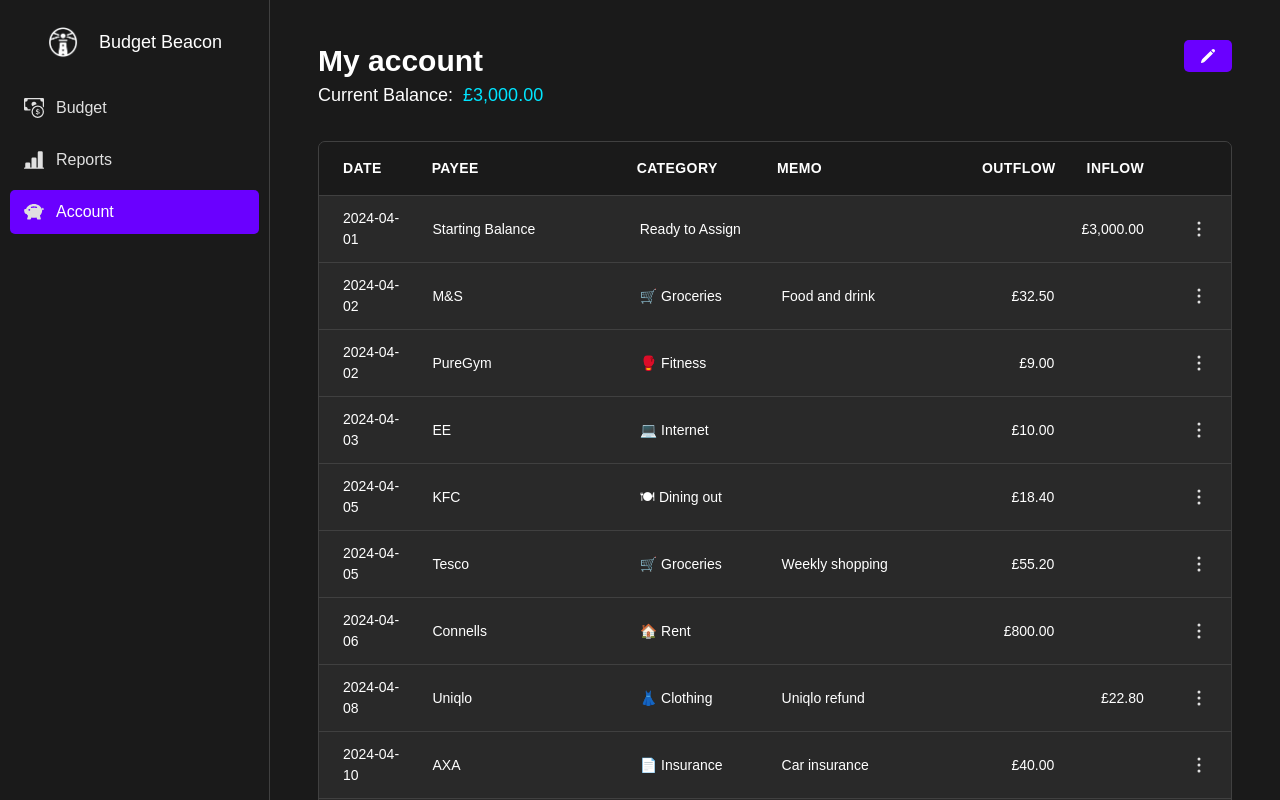
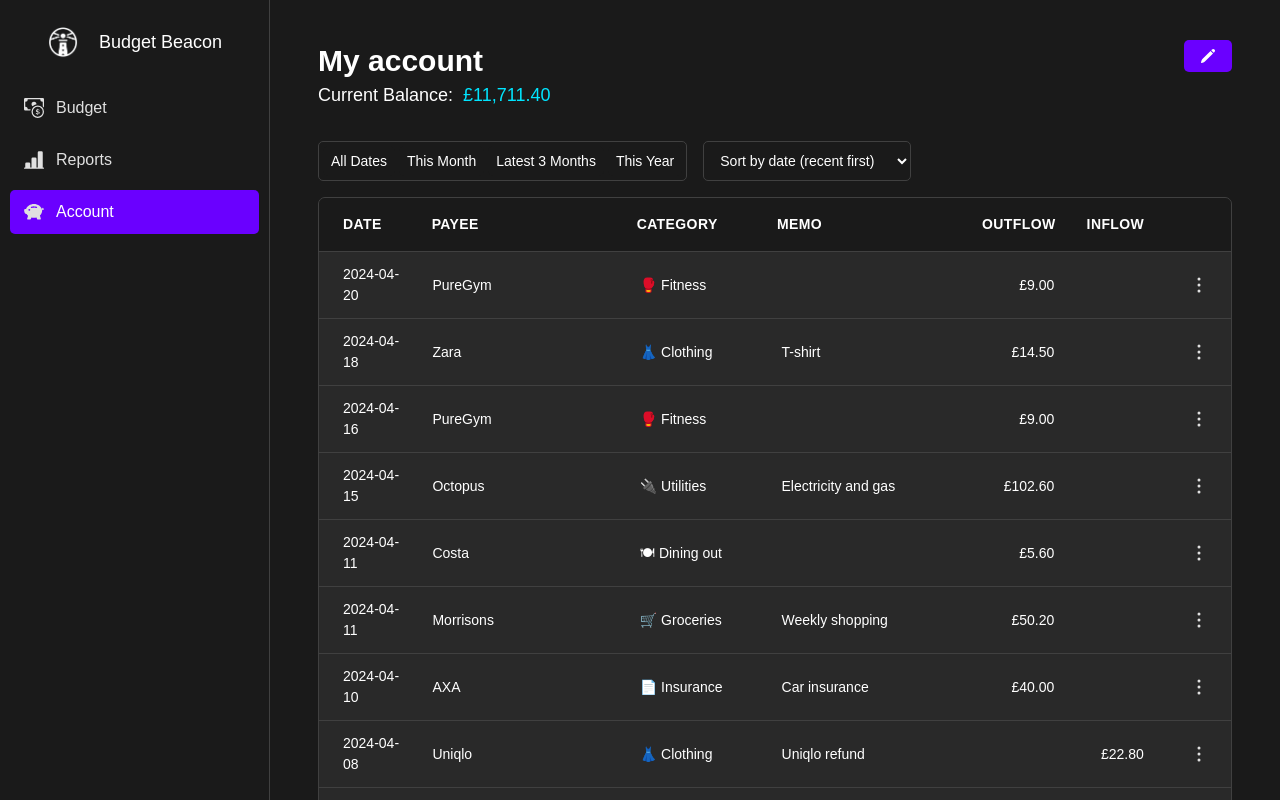
Before and after one commit to lawjingw/budget-beacon, a React (Vite) app: page /account in a window 1280 px wide. Built offline with nearby package versions, Linux system fonts and the light colour scheme.

Commit message:
Added filter and sortBy

```diff
--- a/src/app/store.js
+++ b/src/app/store.js
@@ -7,7 +7,7 @@ import { v4 as uuid } from "uuid";
 const preloadedState = {
   account: {
     name: "My account",
-    currentBalance: 3000,
+    currentBalance: 11711.4,
     transactions: [
       {
         id: uuid(),
@@ -151,7 +151,7 @@ const preloadedState = {
         budgetId: "readyToAssign",
         memo: "",
         cashFlow: "inflow",
-        amount: 3000,
+        amount: 2820,
       },
       {
         id: uuid(),
@@ -223,7 +223,224 @@ const preloadedState = {
         budgetId: "2",
         cashFlow: "outflow",
         amount: 56.7,
-        memo: "water",
+        memo: "Water",
+      },
+      {
+        id: uuid(),
+        date: backMonth(2, "1"),
+        payee: "Starting Balance",
+        budgetId: "readyToAssign",
+        memo: "",
+        cashFlow: "inflow",
+        amount: 2980,
+      },
+      {
+        id: uuid(),
+        date: backMonth(2, "3"),
+        payee: "BBC",
+        budgetId: "13",
+        cashFlow: "outflow",
+        amount: 112.5,
+        memo: "",
+      },
+      {
+        id: uuid(),
+        date: backMonth(2, "4"),
+        payee: "PureGym",
+        budgetId: "8",
+        cashFlow: "outflow",
+        amount: 9,
+        memo: "",
+      },
+      {
+        id: uuid(),
+        date: backMonth(2, "11"),
+        payee: "EE",
+        budgetId: "11",
+        cashFlow: "outflow",
+        amount: 10,
+        memo: "",
+      },
+      {
+        id: uuid(),
+        date: backMonth(2, "18"),
+        payee: "Tesco",
+        budgetId: "3",
+        cashFlow: "outflow",
+        amount: 77.2,
+        memo: "Weekly shopping",
+      },
+      {
+        id: uuid(),
+        date: backMonth(2, "22"),
+        payee: "AXA",
+        budgetId: "12",
+        cashFlow: "outflow",
+        amount: 40,
+        memo: "Car insurance",
+      },
+      {
+        id: uuid(),
+        date: backMonth(2, "24"),
+        payee: "TFL",
+        budgetId: "15",
+        cashFlow: "outflow",
+        amount: 22.9,
+        memo: "",
+      },
+      {
+        id: uuid(),
+        date: backMonth(3, "1"),
+        payee: "Starting Balance",
+        budgetId: "readyToAssign",
+        memo: "",
+        cashFlow: "inflow",
+        amount: 3053,
+      },
+
+      {
+        id: uuid(),
+        date: backMonth(3, "5"),
+        payee: "Weekday",
+        budgetId: "6",
+        cashFlow: "outflow",
+        amount: 14.5,
+        memo: "Jeans",
+      },
+      {
+        id: uuid(),
+        date: backMonth(3, "5"),
+        payee: "M&S",
+        budgetId: "3",
+        cashFlow: "outflow",
+        amount: 18.2,
+        memo: "Food and drink",
+      },
+      {
+        id: uuid(),
+        date: backMonth(3, "6"),
+        payee: "PureGym",
+        budgetId: "8",
+        cashFlow: "outflow",
+        amount: 9,
+        memo: "",
+      },
+      {
+        id: uuid(),
+        date: backMonth(3, "16"),
+        payee: "Morrisons",
+        budgetId: "3",
+        cashFlow: "outflow",
+        amount: 52.3,
+        memo: "Weekly shopping",
+      },
+      {
+        id: uuid(),
+        date: backMonth(3, "18"),
+        payee: "AXA",
+        budgetId: "12",
+        cashFlow: "outflow",
+        amount: 40,
+        memo: "Car insurance",
+      },
+      {
+        id: uuid(),
+        date: backMonth(3, "20"),
+        payee: "Costa",
+        budgetId: "4",
+        cashFlow: "outflow",
+        amount: 10.6,
+        memo: "",
+      },
+      {
+        id: uuid(),
+        date: backMonth(3, "24"),
+        payee: "Morrisons",
+        budgetId: "3",
+        cashFlow: "outflow",
+        amount: 69.2,
+        memo: "Weekly shopping",
+      },
+      {
+        id: uuid(),
+        date: backMonth(3, "28"),
+        payee: "Octopus",
+        budgetId: "2",
+        cashFlow: "outflow",
+        amount: 92.7,
+        memo: "Electricity and gas",
+      },
+      {
+        id: uuid(),
+        date: backMonth(4, "1"),
+        payee: "Starting Balance",
+        budgetId: "readyToAssign",
+        memo: "",
+        cashFlow: "inflow",
+        amount: 2880,
+      },
+      {
+        id: uuid(),
+        date: backMonth(4, "2"),
+        payee: "Connells",
+        budgetId: "1",
+        cashFlow: "outflow",
+        amount: 780,
+        memo: "",
+      },
+      {
+        id: uuid(),
+        date: backMonth(4, "5"),
+        payee: "Shell",
+        budgetId: "7",
+        cashFlow: "outflow",
+        amount: 68.4,
+        memo: "",
+      },
+      {
+        id: uuid(),
+        date: backMonth(4, "5"),
+        payee: "Tesco",
+        budgetId: "3",
+        cashFlow: "outflow",
+        amount: 48.2,
+        memo: "Weekly shopping",
+      },
+      {
+        id: uuid(),
+        date: backMonth(4, "8"),
+        payee: "Apple music",
+        budgetId: "9",
+        cashFlow: "outflow",
+        amount: 10,
+        memo: "",
+      },
+      {
+        id: uuid(),
+        date: backMonth(4, "11"),
+        payee: "Nando's",
+        budgetId: "4",
+        cashFlow: "outflow",
+        amount: 42.8,
+        memo: "",
+      },
+      {
+        id: uuid(),
+        date: backMonth(4, "17"),
+        payee: "AXA",
+        budgetId: "12",
+        cashFlow: "outflow",
+        amount: 40,
+        memo: "Car insurance",
+      },
+      {
+        id: uuid(),
+        date: backMonth(4, "25"),
+        payee: "Costa",
+        budgetId: "4",
+        cashFlow: "outflow",
+        amount: 5.6,
+        memo: "",
       },
     ],
   },
--- a/src/features/account/TransactionForm.jsx
+++ b/src/features/account/TransactionForm.jsx
@@ -3,7 +3,6 @@ import Input from "../../ui/Input";
 import Button from "../../ui/Button";
 import { useSelector } from "react-redux";
 import Form from "../../ui/Form";
-import Select from "../../ui/Select";
 import { formatCurrency, getTodayString } from "../../utils/helpers";
 import {
   selectCategoryOptions,
@@ -18,6 +17,11 @@ const Amount = styled.div`
   & input {
     width: 100%;
   }
+`;
+
+const Select = styled.select`
+  border-radius: var(--border-radius-sm);
+  padding: 1rem 1.2rem;
 `;
 
 function TransactionForm({ methods, onSubmit, closeModal }) {
--- a/src/features/account/TransactionTable.jsx
+++ b/src/features/account/TransactionTable.jsx
@@ -2,6 +2,8 @@ import { useSelector } from "react-redux";
 import TableSpace from "../../ui/TableSpace";
 import TransactionRow from "./TransactionRow";
 import styled from "styled-components";
+import { useSearchParams } from "react-router-dom";
+import { selectTransactions } from "./accountSlice";
 
 const DateHeader = styled.div`
   justify-self: left;
@@ -20,7 +22,12 @@ const MemoHeader = styled.div`
 `;
 
 function TransactionTable() {
-  const transactions = useSelector((state) => state.account.transactions);
+  const [searchParams] = useSearchParams();
+  const filter = searchParams.get("last");
+  const sortBy = searchParams.get("sortBy") || "date-desc";
+  const transactions = useSelector((state) =>
+    selectTransactions(state, filter, sortBy)
+  );
 
   return (
     <TableSpace columns="1fr 2.8fr 1.8fr 2.8fr 1fr 1fr 0.6fr">
--- /dev/null
+++ b/src/features/account/TransactionTableOperaction.jsx
@@ -0,0 +1,33 @@
+import Filter from "../../ui/Filter";
+import SortBy from "../../ui/SortBy";
+import TableOperations from "../../ui/TableOperations";
+
+function TransactionTableOperaction() {
+  return (
+    <TableOperations>
+      <Filter
+        filterField="last"
+        options={[
+          { value: "all", label: "All Dates" },
+          { value: "this-month", label: "This Month" },
+          { value: "3-months", label: "Latest 3 Months" },
+          { value: "this-year", label: "This Year" },
+        ]}
+      />
+
+      <SortBy
+        options={[
+          { value: "date-desc", label: "Sort by date (recent first)" },
+          { value: "date-asc", label: "Sort by date (earlier first)" },
+          {
+            value: "amount-desc",
+            label: "Sort by amount (high first)",
+          },
+          { value: "amount-asc", label: "Sort by amount (low first)" },
+        ]}
+      />
+    </TableOperations>
+  );
+}
+
+export default TransactionTableOperaction;
--- a/src/features/account/accountSlice.js
+++ b/src/features/account/accountSlice.js
@@ -2,7 +2,7 @@ import { createSlice } from "@reduxjs/toolkit";
 import { v4 as uuid } from "uuid";
 import { updateActivity } from "../budget/budgetSlice";
 import { getTodayString } from "../../utils/helpers";
-import { isSameMonth } from "date-fns";
+import { isSameMonth, startOfMonth, startOfYear, subMonths } from "date-fns";
 
 const initialState = {
   name: "",
@@ -18,6 +18,15 @@ const accountSlice = createSlice({
       const { name, currentBalance } = action.payload;
       state.name = name;
       state.currentBalance = currentBalance;
+    },
+    updateCurrentBalance(state) {
+      state.currentBalance = state.transactions.reduce(
+        (sum, transaction) =>
+          transaction.cashFlow === "outflow"
+            ? sum - transaction.amount
+            : sum + transaction.amount,
+        0
+      );
     },
     addTransaction: {
       reducer(state, action) {
@@ -57,8 +66,36 @@ const accountSlice = createSlice({
 
 export const selectCurrentBalance = (state) => state.account.currentBalance;
 
+export const selectTransactions = (state, filter, sortBy) => {
+  let transactions = state.account.transactions;
+
+  let queryDate = null;
+  if (filter === "this-month") {
+    queryDate = startOfMonth(new Date());
+  } else if (filter === "3-months") {
+    queryDate = startOfMonth(subMonths(new Date(), 2));
+  } else if (filter === "this-year") {
+    queryDate = startOfYear(new Date());
+  }
+
+  if (queryDate)
+    transactions = transactions.filter(
+      (trans) => new Date(trans.date) >= queryDate
+    );
+
+  const [field, order] = sortBy.split("-");
+  transactions.sort((a, b) => {
+    if (a[field] < b[field]) return order === "desc" ? 1 : -1;
+    if (a[field] > b[field]) return order === "desc" ? -1 : 1;
+    return 0;
+  });
+
+  return transactions;
+};
+
 export const {
   updateAccount,
+  updateCurrentBalance,
   addTransaction,
   updateTransaction,
   delTransaction,
@@ -109,6 +146,8 @@ export const addTransactionThunk = (transaction) => (dispatch, getState) => {
       transactions: transactions,
     })
   );
+
+  dispatch(updateCurrentBalance());
 };
 
 export const updateTransactionThunk =
@@ -132,6 +171,8 @@ export const updateTransactionThunk =
         transactions: transactions,
       })
     );
+
+    dispatch(updateCurrentBalance());
   };
 
 export const delTransactionThunk =
@@ -150,6 +191,8 @@ export const delTransactionThunk =
         transactions: transactions,
       })
     );
+
+    dispatch(updateCurrentBalance());
   };
 
 export default accountSlice.reducer;
--- a/src/pages/Account.jsx
+++ b/src/pages/Account.jsx
@@ -2,6 +2,7 @@ import AccountBalance from "../features/account/AccountBalance";
 import AddTransaction from "../features/account/AddTransaction";
 import EditAccount from "../features/account/EditAccount";
 import TransactionTable from "../features/account/TransactionTable";
+import TransactionTableOperaction from "../features/account/TransactionTableOperaction";
 import Row from "../ui/Row";
 
 function Account() {
@@ -12,6 +13,7 @@ function Account() {
         <EditAccount />
       </Row>
       <Row $type="vertical">
+        <TransactionTableOperaction />
         <TransactionTable />
         <AddTransaction />
       </Row>
--- /dev/null
+++ b/src/ui/Filter.jsx
@@ -0,0 +1,61 @@
+import { useSearchParams } from "react-router-dom";
+import styled, { css } from "styled-components";
+
+const StyledFilter = styled.div`
+  border: 1px solid var(--color-bg-300);
+  background-color: var(--color-bg-100);
+  border-radius: var(--border-radius-sm);
+  padding: 0.4rem;
+  display: flex;
+  gap: 0.4rem;
+`;
+
+const FilterButton = styled.button`
+  background-color: var(--color-bg-100);
+  border: none;
+
+  ${(props) =>
+    props.$active &&
+    css`
+      background-color: var(--color-primary-100);
+      color: var(--color-text-100);
+    `}
+
+  border-radius: var(--border-radius-sm);
+  font-weight: 500;
+  font-size: 1.4rem;
+  /* To give the same height as select */
+  padding: 0.44rem 0.8rem;
+  transition: all 0.3s;
+
+  &:hover:not(:disabled) {
+    background-color: var(--color-primary-100);
+  }
+`;
+
+function Filter({ filterField, options }) {
+  const [searchParams, setSearchParams] = useSearchParams();
+  const currentOption = searchParams.get(filterField);
+
+  const handleClick = (value) => {
+    searchParams.set(filterField, value);
+    setSearchParams(searchParams);
+  };
+
+  return (
+    <StyledFilter>
+      {options.map((option) => (
+        <FilterButton
+          onClick={() => handleClick(option.value)}
+          $active={currentOption === option.value}
+          disabled={currentOption === option.value}
+          key={option.value}
+        >
+          {option.label}
+        </FilterButton>
+      ))}
+    </StyledFilter>
+  );
+}
+
+export default Filter;
--- a/src/ui/Select.jsx
+++ b/src/ui/Select.jsx
@@ -1,8 +1,22 @@
 import styled from "styled-components";
 
-const Select = styled.select`
+const StyledSelect = styled.select`
+  font-size: 1.4rem;
+  padding: 1rem 1.2rem;
   border-radius: var(--border-radius-sm);
-  padding: 1rem 1.2rem;
+  font-weight: 500;
 `;
 
+function Select({ value, options, onChange, ...props }) {
+  return (
+    <StyledSelect value={value} onChange={onChange} {...props}>
+      {options.map((option) => (
+        <option value={option.value} key={option.value}>
+          {option.label}
+        </option>
+      ))}
+    </StyledSelect>
+  );
+}
+
 export default Select;
--- /dev/null
+++ b/src/ui/SortBy.jsx
@@ -0,0 +1,23 @@
+import { useSearchParams } from "react-router-dom";
+import Select from "./Select";
+
+function SortBy({ options }) {
+  const [searchParams, setSearchParams] = useSearchParams();
+  const sortBy = searchParams.get("sortBy") || "";
+
+  const handleChange = (e) => {
+    searchParams.set("sortBy", e.target.value);
+    setSearchParams(searchParams);
+  };
+
+  return (
+    <Select
+      value={sortBy}
+      options={options}
+      onChange={handleChange}
+      $type="white"
+    />
+  );
+}
+
+export default SortBy;
--- /dev/null
+++ b/src/ui/TableOperations.jsx
@@ -0,0 +1,9 @@
+import styled from "styled-components";
+
+const TableOperations = styled.div`
+  display: flex;
+  align-items: center;
+  gap: 1.6rem;
+`;
+
+export default TableOperations;
```
